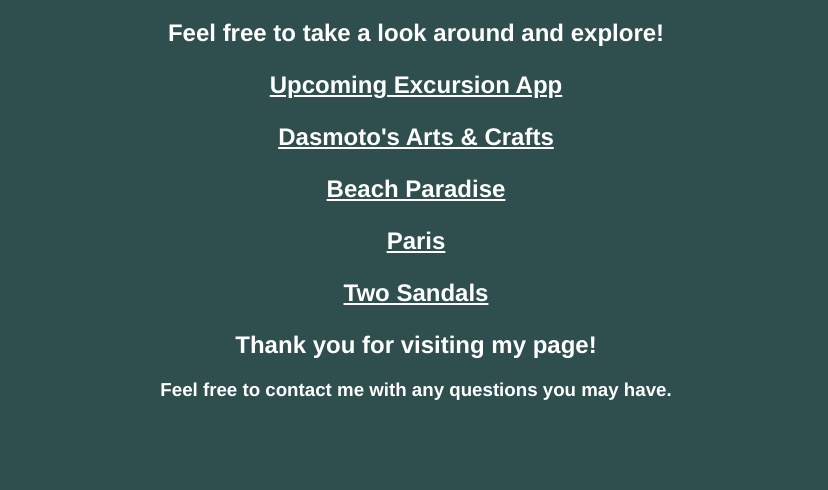
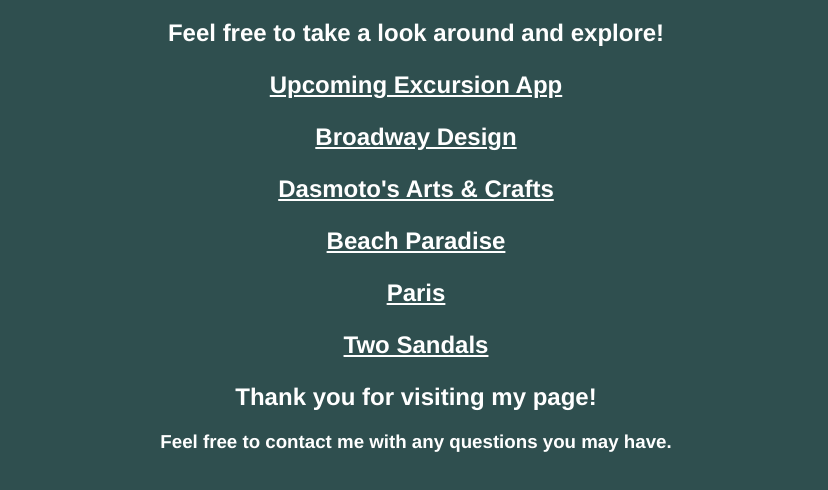
Before and after one commit to EricM229/git_projects_site, a plain HTML site: page index.html in a window 1280 px wide. Shown: the part 130-620 px from the top of the page, without its empty margins (224-1052 px from the left). Drawn offline with Linux system fonts and the light colour scheme.

Commit message:
Add link to Broadway project

```diff
--- a/index.html
+++ b/index.html
@@ -10,6 +10,7 @@
     <h2> Feel free to take a look around and explore!<h2>
     <div class="Links">
         <p><a href="https://ericm229.github.io/excursion/" target="_blank">Upcoming Excursion App</a></p>
+        <p><a href=",/Broadway\index.html" target="_blank">Broadway Design</a></p>
         <p><a href="./Dasmotos Arts & Crafts\index.html" target="_blank">Dasmoto's Arts & Crafts</a></p>
         <p><a href="./BeachParadise\index.html" target="_blank">Beach Paradise</a></p>
         <p><a href="./Paris\index.html" target="_blank"> Paris</a></p>
```
